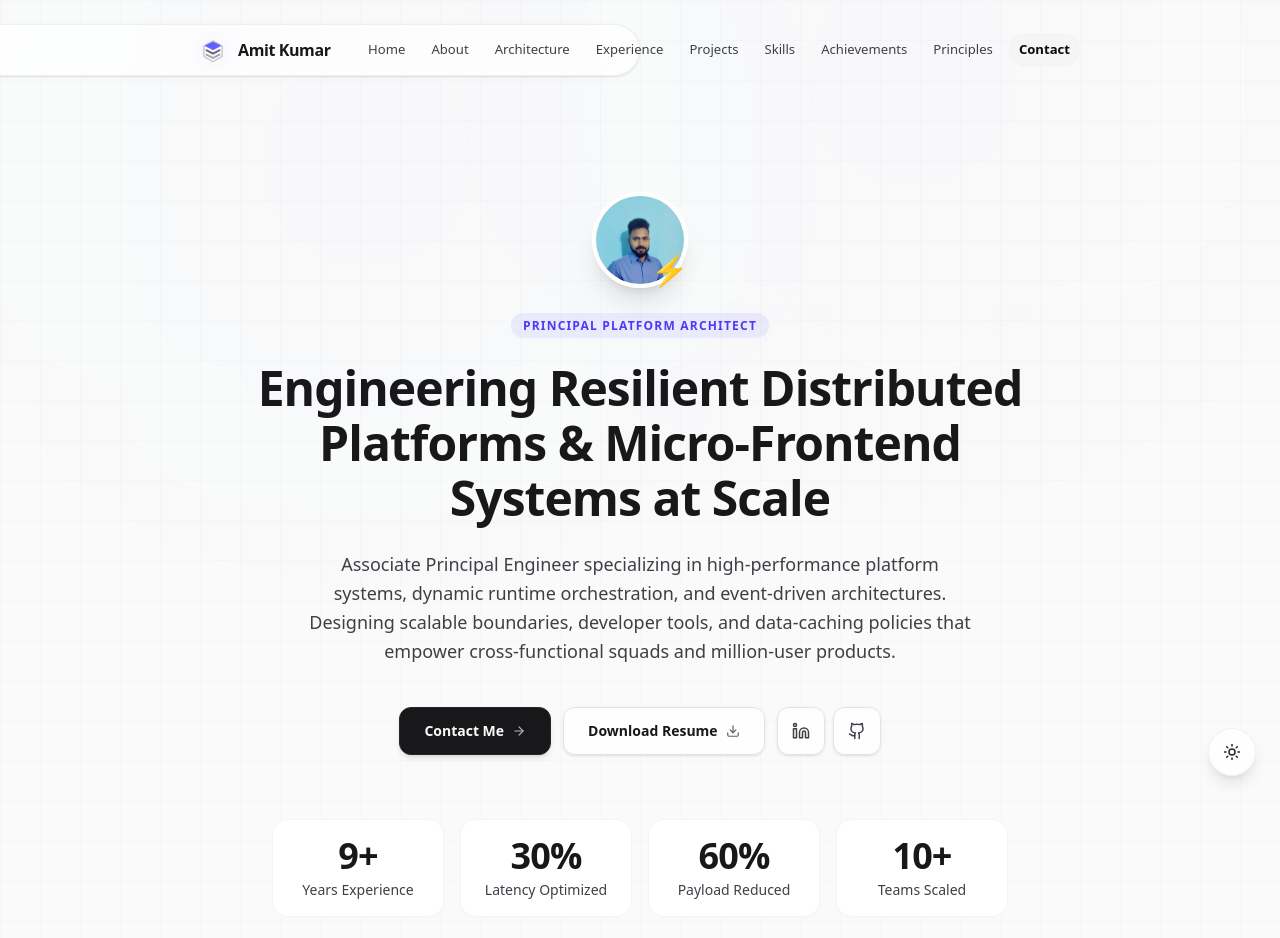
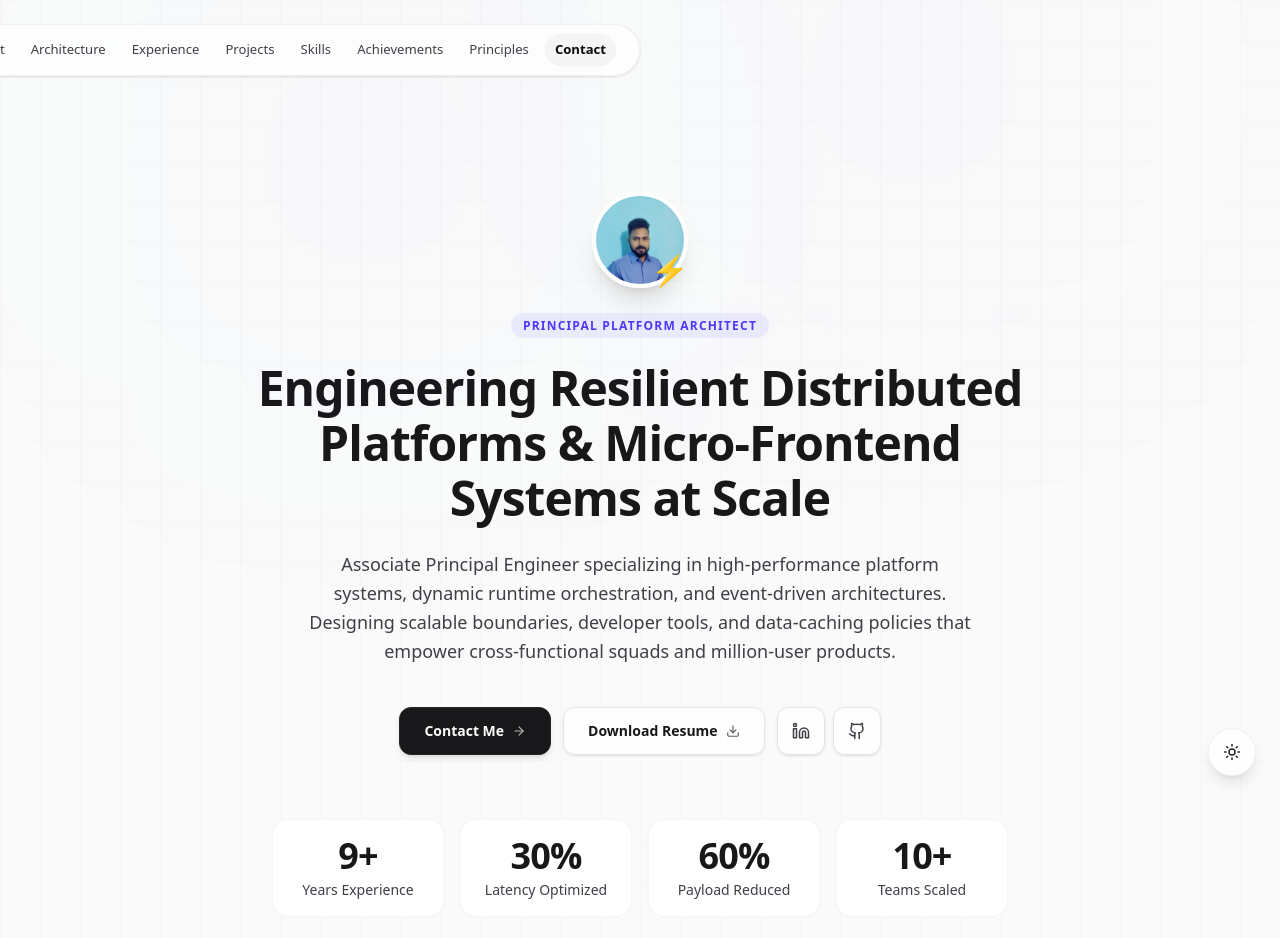
Before and after one commit to amitrazz/portfolio, a Next.js app: page / in a window 1280 px wide. Shown: the top 938 px of the page. Built offline with nearby package versions, Linux system fonts and the light colour scheme.

Commit message:
style: fix header animation alignment by applying slide-down to nav elements in sync and offset translateY to start fully offscreen

```diff
--- a/src/app/globals.css
+++ b/src/app/globals.css
@@ -127,12 +127,10 @@ h1, h2, h3, h4, h5, h6 {
   }
 }
 
-/* Navbar slide-down — replaces framer-motion spring on the header.
-   Uses only transform+opacity. Runs once on page load, then GPU layer is freed. */
 @keyframes navSlideDown {
   from {
     opacity: 0;
-    transform: translateX(-50%) translateY(-100%);
+    transform: translateX(-50%) translateY(-120px);
   }
   to {
     opacity: 1;
--- a/src/components/header.tsx
+++ b/src/components/header.tsx
@@ -119,7 +119,7 @@ export default function Header() {
         className="fixed top-0 left-1/2 -translate-x-1/2 h-[4.5rem] w-full rounded-none border-b border-zinc-200/50 bg-white/70 backdrop-blur-md shadow-sm sm:top-6 sm:h-[3.25rem] sm:w-[58rem] sm:rounded-full sm:border dark:border-zinc-800/50 dark:bg-zinc-950/70 animate-nav-slide-down"
       />
 
-      <nav className="flex fixed top-0 left-1/2 h-[4.5rem] w-full -translate-x-1/2 items-center justify-between px-6 sm:top-6 sm:h-[3.25rem] sm:w-[58rem] sm:px-6">
+      <nav className="flex fixed top-0 left-1/2 h-[4.5rem] w-full -translate-x-1/2 items-center justify-between px-6 sm:top-6 sm:h-[3.25rem] sm:w-[58rem] sm:px-6 animate-nav-slide-down">
         {/* Brand Logo */}
         <Link
           href="#home"
```
